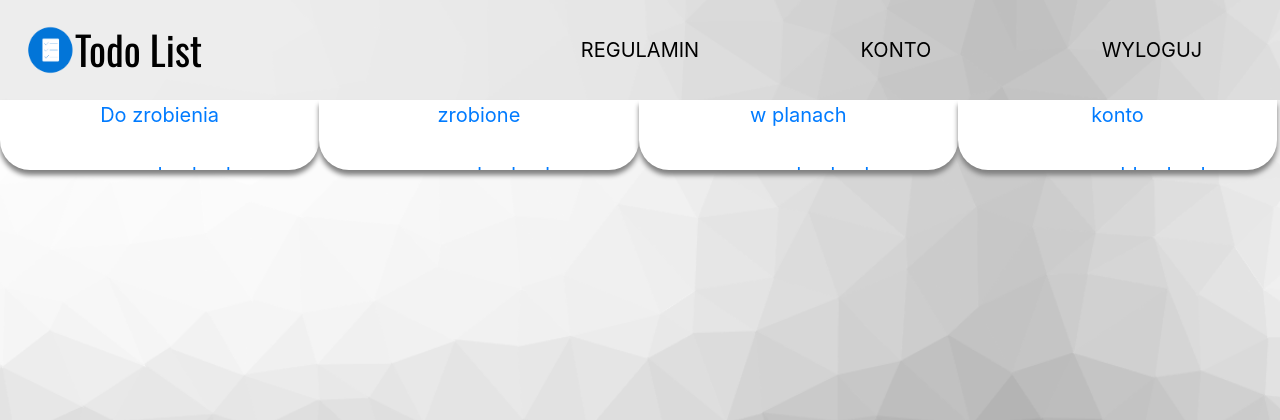
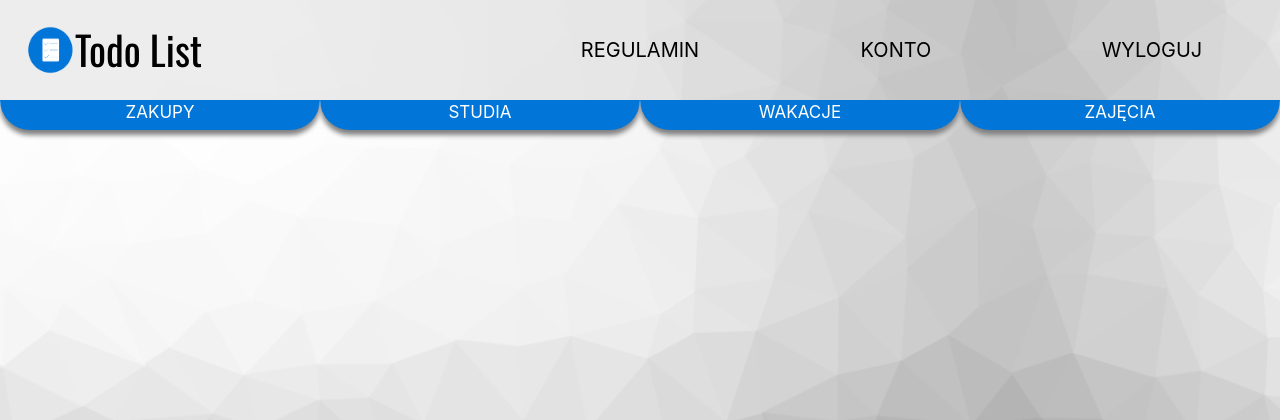
Before and after one commit to JakubC0401/projektG-owaniaHTML, a PHP site: page /mainpage.php in a window 1280 px wide. Shown: the top 420 px of the page. Run offline with PHP 8.4, Linux system fonts and the light colour scheme; some libraries are stand-ins or nearby versions.

Commit message:
Przerobiony header + mainpage

```diff
--- a/mainpage.php
+++ b/mainpage.php
@@ -24,9 +24,9 @@
         </header>
         <div>
         <ul class="mainpageheader">
-            <li><a href="link">REGULAMIN</a></li>
-            <li><a href="link">KONTO</a></li>
-            <li><a href="link">WYLOGUJ</a></li>
+            <li><a class="AnimateButton" href="link">REGULAMIN</a></li>
+            <li><a class="AnimateButton" href="link">KONTO</a></li>
+            <li><a class="AnimateButton" href="link">WYLOGUJ</a></li>
         </nav>
         </div>
     </div>
@@ -35,21 +35,21 @@
         <nav>
         <ul class="NotesNav">
             <li class="movedown">
-                <a href="link" >Do zrobienia </a><br><br>
+                <a href="link" >ZAKUPY</a><br><br>
                 <ul style="list-style-type:none">
                     <li><a href="">asdasdasd</a></li>
                     <li><a href="">Zakupy </a></li>
                 </ul>
             </li>
             <li class="movedown">
-                <a href="link" >zrobione</a><br><br>
+                <a href="link">STUDIA</a><br><br>
                 <ul style="list-style-type:none">
                     <li><a href="">asdasdasd</a></li>
                     <li><a href="">ertert </a></li>
                 </ul>
             </li>
             <li class="movedown">
-                <a href="link" >w planach</a><br><br>
+                <a href="link">WAKACJE</a><br><br>
                 <ul style="list-style-type:none">
                     <li><a href="">asdasdasd</a></li>
                     <li><a href="">ddfg </a></li>
@@ -57,7 +57,7 @@
                 </ul>
             </li>
             <li class="movedown">
-                <a href="link" >konto</a><br><br>
+                <a href="link">ZAJĘCIA</a><br><br>
                 <ul style="list-style-type:none">
                     <li><a href="">asasddasdasd</a></li>
                     <li><a href="">123 </a></li>
--- a/register.php
+++ b/register.php
@@ -46,7 +46,7 @@
 
     <link rel="preconnect" href="https://fonts.gstatic.com">
     <link href="https://fonts.googleapis.com/css2?family=Open+Sans&family=Oswald&display=swap" rel="stylesheet">
-    <link rel="stylesheet" href="style.css">
+    <link rel="stylesheet" href="style2.css">
     <link rel="stylesheet" href="https://stackpath.bootstrapcdn.com/bootstrap/4.3.1/css/bootstrap.min.css" integrity="sha384-ggOyR0iXCbMQv3Xipma34MD+dH/1fQ784/j6cY/iJTQUOhcWr7x9JvoRxT2MZw1T" crossorigin="anonymous">
   </head>
   <body>
--- a/style.css
+++ b/style.css
@@ -46,6 +46,38 @@ html, body{
   display:block;
 }
 
+.mainpageheader
+{
+  height: 100%;
+  display: block;
+  float: left;
+  width: 60%;
+  padding:0;
+  margin:0;
+  list-style:none;
+
+}
+.mainpageheader > li > a
+{
+  height: 100px;
+  display: block;
+  float: left;
+  text-align: center;
+  font-size: 20px;
+  width:33.33%;
+  Line-height:100px;
+  text-decoration: none;
+  color:black;
+}
+
+.mainpageheader > li > a:hover
+{
+  color:white;
+  background:rgba(78, 78, 78, 0.1);
+  text-decoration: none;
+}
+
+
 .footer
 {
   position: fixed;
@@ -78,7 +110,7 @@ h1{
 }
 
 .registerBox{
-  width:500px;
+  width:40%;
   margin: 0 auto;
   margin-top: 30px;
   margin-bottom: 10px;
@@ -160,15 +192,15 @@ h1{
   }
   .NotesNav > li
   {
-    height: 70px;
+    height: 30px;
     display: block;
     float: left;
     text-align: center;
-    font-size: 20px;
-    width:24.945%;
+    font-size: 17px;
+    width:25%;
     text-decoration: none;
-    color:darkgray;
-    background-color:#ffffff;
+    color:white;
+    background-color:#0275d8;
     border-radius: 0px 0px 30px 30px;
     box-shadow: 0px 5px 5px gray;
 
@@ -177,41 +209,15 @@ h1{
   .NotesNav > li > a:hover
   {
     color:white;
-    background-color:#dddddd;
+    background-color:#0275d8;
     text-decoration: none;
 
   }
-  .mainpageheader
-{
-  height: 100%;
-  display: block;
-  float: left;
-  width: 60%;
-  padding:0;
-  margin:0;
-  list-style:none;
 
-}
-.mainpageheader > li > a
-{
-  height: 100px;
-  display: block;
-  float: left;
-  text-align: center;
-  font-size: 20px;
-  width:33.33%;
-  Line-height:100px;
-  text-decoration: none;
-  color:black;
-}
-
-.mainpageheader > li > a:hover
-{
-  color:white;
-  background:rgba(78, 78, 78, 0.1);
-  text-decoration: none;
-}
-
+  .NotesNav > li > a
+  {
+    color:white;
+  }
 
   .AnimateButton
   {
```
Also changed, not shown: style2.css (added, +125 -0 lines).
